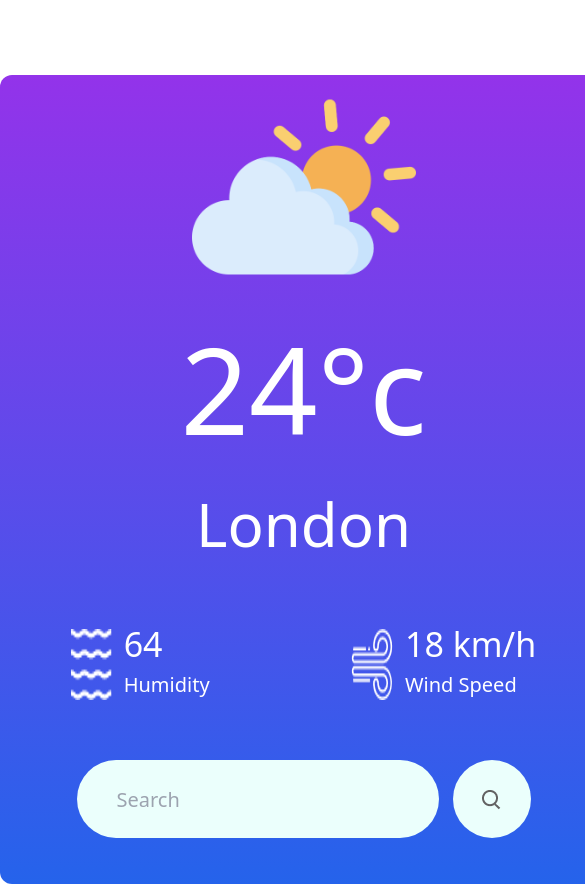
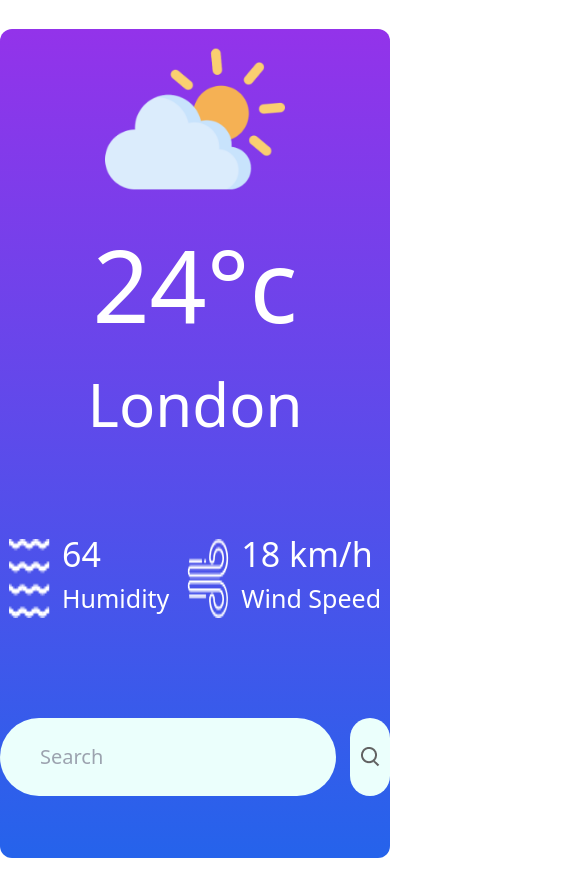
Before and after one commit to Sameerkhan344/Weather_App_React, a React (Vite) app: page / in a window 390 px wide. Shown: the top 884 px of the page, 585 px wide, since content can reach past the window. After the commit the page ends 858 px from the top, so only its background shows below. Built offline with nearby package versions, Linux system fonts and the light colour scheme.

Commit message:
responsive

```diff
--- a/src/Components/WeatherApp/WeatherApp.jsx
+++ b/src/Components/WeatherApp/WeatherApp.jsx
@@ -76,33 +76,33 @@ const WeatherApp = () => {
 
   return (
     <>
-      <div className="container w-[607px] h-[809px] m-auto mt-[75px] rounded-[12px] bg-gradient-to-b from-purple-600 to-blue-600">
+      <div className="container w-full h-[829px] md:w-[607px] lg:w-[607px] xl:w-[607px] m-auto md:mt-[75px] rounded-[12px] bg-gradient-to-b from-purple-600 to-blue-600 ">
         <div className="weather_img mt-[29px] flex justify-center">
-          <img src={wicon} alt="" />
+          <img src={wicon} alt="" className="h-[180px]" />
         </div>
-        <div className="weather-temp flex justify-center text-white text-[120px] font-normal">
+        <div className="weather-temp flex justify-center text-white text-[100px] font-normal">
           24°c
         </div>
         <div className="weather-location flex justify-center text-white text-[60px] font-normal">
           London
         </div>
-        <div className="data-container mt-[50px] text-white flex justify-center">
+        <div className="data-container mt-[80px] text-white flex justify-center">
           <div className="element m-auto flex content-start gap-[12px]">
             <img src={humidity} className="icon mt-[10px]" alt="" />
             <div className="data text-[34px] font-normal">
               <div className="humidity-percent">64</div>
-              <div className="text text-[20px] font-normal">Humidity</div>
+              <div className="text text-[25px] font-normal">Humidity</div>
             </div>
           </div>
           <div className="element m-auto flex content-start gap-[12px]">
             <img src={wind} className="icon mt-[10px]" alt="" />
             <div className="data text-[34px] font-normal">
               <div className="wind-rate">18 km/h</div>
-              <div className="text text-[20px] font-normal">Wind Speed</div>
+              <div className="text text-[25px] font-normal">Wind Speed</div>
             </div>
           </div>
         </div>
-        <div className="top-bar flex justify-center gap-[14px] pt-[60px]">
+        <div className="top-bar flex justify-center gap-[14px] pt-[100px]">
           <input
             type="text"
             className="cityInput flex w-[362px] h-[78px] bg-[#ebfffc] border-none outline-none rounded-[40px] pl-[40px] text-[#626262] text-[20px] font-normal"
```
